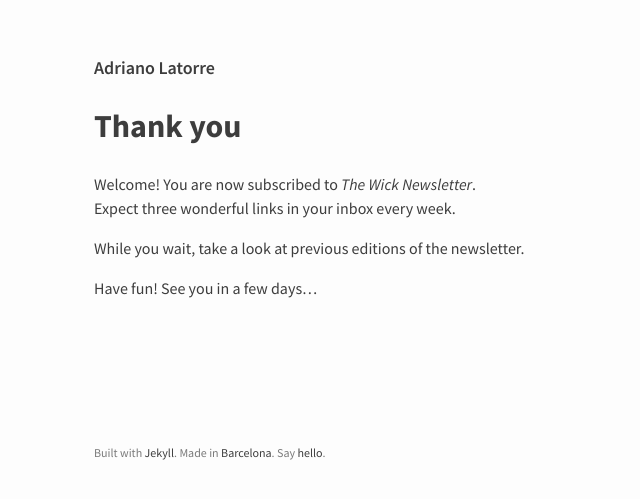
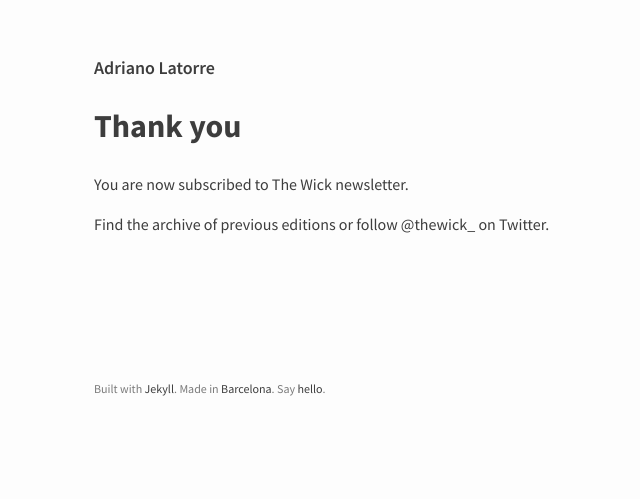
Before and after one commit to AdrianoLatorre/adriano.latorre.info, a Jekyll site: the page built from thanks.md, in a window 1280 px wide. Shown: the top 499 px of the page, without its empty margins (50-690 px from the left). Built offline with Jekyll 4.4.1, drawn with Linux system fonts in a browser that asks for light colours.

Commit message:
The Wick subscription files

```diff
--- a/thanks.md
+++ b/thanks.md
@@ -1,10 +1,11 @@
 ---
-layout: page
+layout: default
 title: Thank you
 permalink: /w/thanks/
 ---
 
-<p>Welcome! You are now subscribed to <em>The Wick Newsletter</em>.<br>
-Expect three wonderful links in your inbox every week.</p>
-<p>While you wait, take a look at <a href="https://medium.com/the-wick">previous editions of the newsletter</a>.</p>
-<p>Have fun! See you in a few days…</p>
+# {{ page.title }}
+
+You are now subscribed to The Wick newsletter.
+
+[Find the archive of previous editions](https://twitter.com/thewick_) or [follow @thewick\_](https://twitter.com/thewick_) on Twitter.
```
Also changed, not shown: hello.md (+5 -3 lines), newsletter.md (+5 -3 lines).
